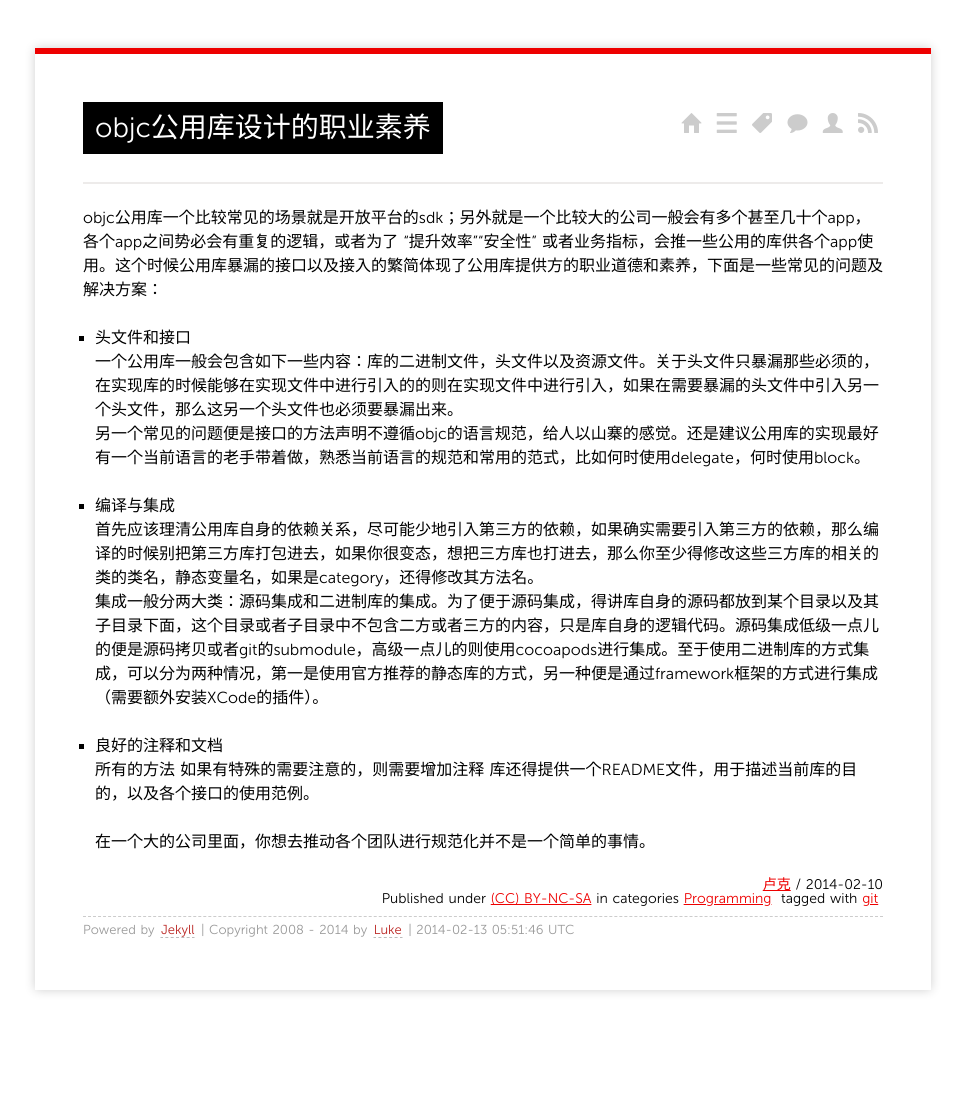
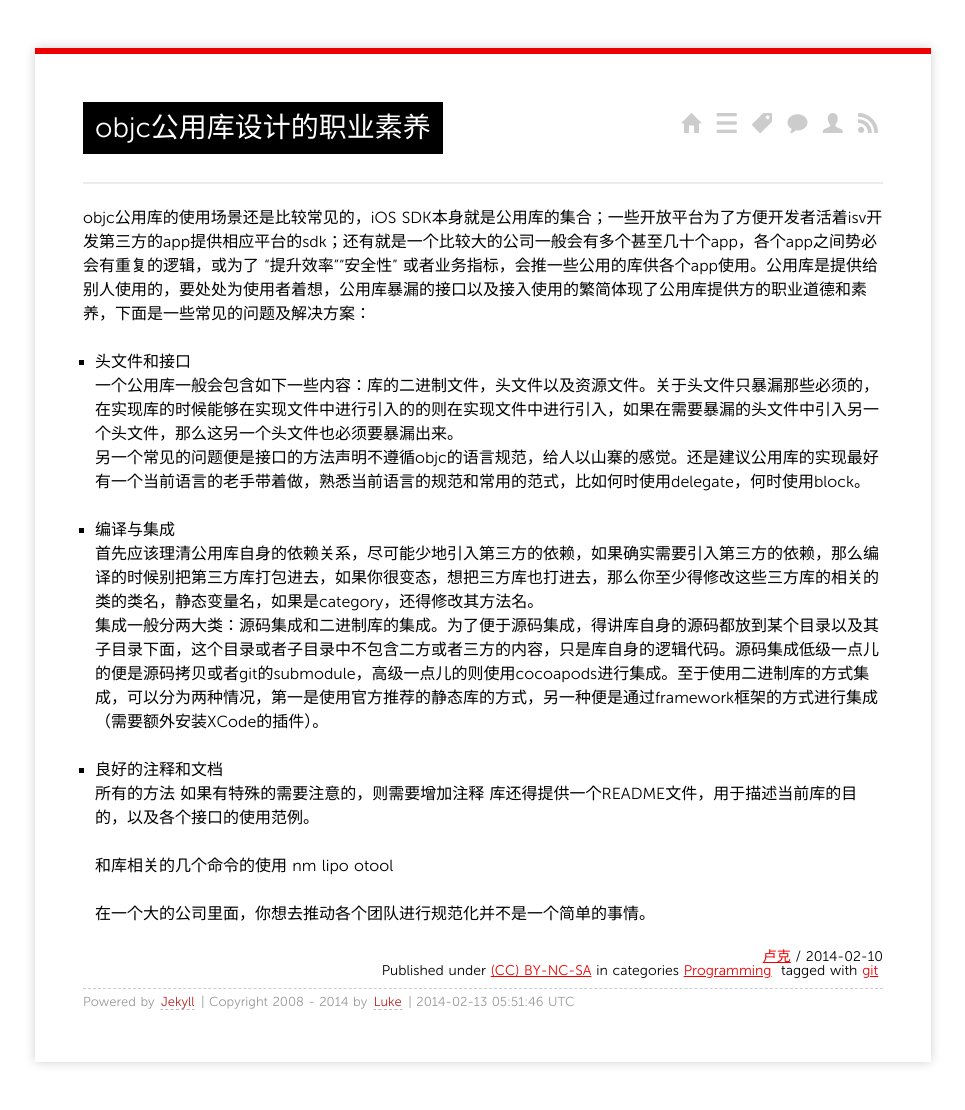
Before and after one commit to bjzhang/bjzhang.github.io, a Jekyll site: the page built from _posts/2014/2014-02-10-objc-lib.md, in a window 1280 px wide. Shown: the whole page, without its empty margins (157-1122 px from the left). Built offline with Jekyll 4.4.1, drawn with Linux system fonts in a browser that asks for light colours; Markdown is read by kramdown in place of the engine named in the settings; comment, search, counter and statistics services are not loaded; before the commit the page ends 1038 px from its top, so only the background shows below that.

Commit message:
文件名修改

```diff
--- a/_posts/2014/2014-02-10-objc-lib-design.md
+++ b/_posts/2014/2014-02-10-objc-lib.md
@@ -7,7 +7,7 @@ tags:
 - git
 ---
 
-objc公用库一个比较常见的场景就是开放平台的sdk；另外就是一个比较大的公司一般会有多个甚至几十个app，各个app之间势必会有重复的逻辑，或者为了 “提升效率”“安全性” 或者业务指标，会推一些公用的库供各个app使用。这个时候公用库暴漏的接口以及接入的繁简体现了公用库提供方的职业道德和素养，下面是一些常见的问题及解决方案：
+objc公用库的使用场景还是比较常见的，iOS SDK本身就是公用库的集合；一些开放平台为了方便开发者活着isv开发第三方的app提供相应平台的sdk；还有就是一个比较大的公司一般会有多个甚至几十个app，各个app之间势必会有重复的逻辑，或为了 “提升效率”“安全性” 或者业务指标，会推一些公用的库供各个app使用。公用库是提供给别人使用的，要处处为使用者着想，公用库暴漏的接口以及接入使用的繁简体现了公用库提供方的职业道德和素养，下面是一些常见的问题及解决方案：
 
 * 头文件和接口
    一个公用库一般会包含如下一些内容：库的二进制文件，头文件以及资源文件。关于头文件只暴漏那些必须的，在实现库的时候能够在实现文件中进行引入的的则在实现文件中进行引入，如果在需要暴漏的头文件中引入另一个头文件，那么这另一个头文件也必须要暴漏出来。
@@ -21,4 +21,10 @@ objc公用库一个比较常见的场景就是开放平台的sdk；另外就是
   所有的方法 如果有特殊的需要注意的，则需要增加注释
   库还得提供一个README文件，用于描述当前库的目的，以及各个接口的使用范例。
 
+
+  和库相关的几个命令的使用
+  nm
+  lipo
+  otool
+
   在一个大的公司里面，你想去推动各个团队进行规范化并不是一个简单的事情。
```
